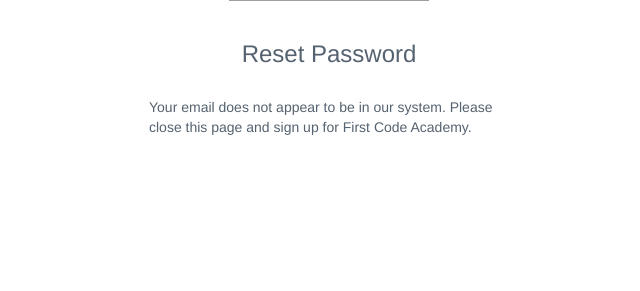
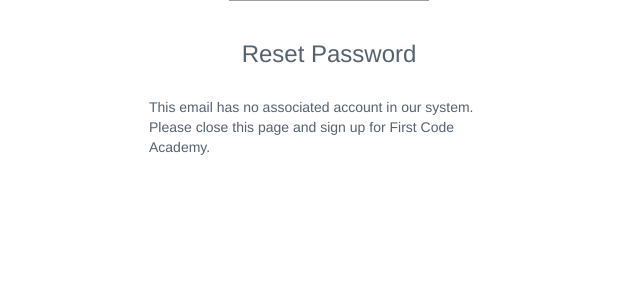
Before and after one commit to haualan/Nectar, a Django app: template profiles/templates/profiles/password_reset_invalidUser.html in a window 1280 px wide. Shown: the part 199-490 px from the top of the page, without its empty margins (311-951 px from the left). Run offline with Django 3.2, Linux system fonts and the light colour scheme; the template is opened without the code that fills it, so the values that code supplies are empty; some libraries are stand-ins or nearby versions; grey boxes are pictures that could not be loaded.

Commit message:
Message change

```diff
--- a/profiles/templates/profiles/password_reset_invalidUser.html
+++ b/profiles/templates/profiles/password_reset_invalidUser.html
@@ -9,7 +9,7 @@
     <h3 style="text-align: center;">Reset Password</h3>
     <br>
 
-    <p>Your email does not appear to be in our system. Please close this page and sign up for First Code Academy.</p>
+    <p>This email has no associated account in our system. Please close this page and sign up for First Code Academy.</p>
 
 
   </div>
```
